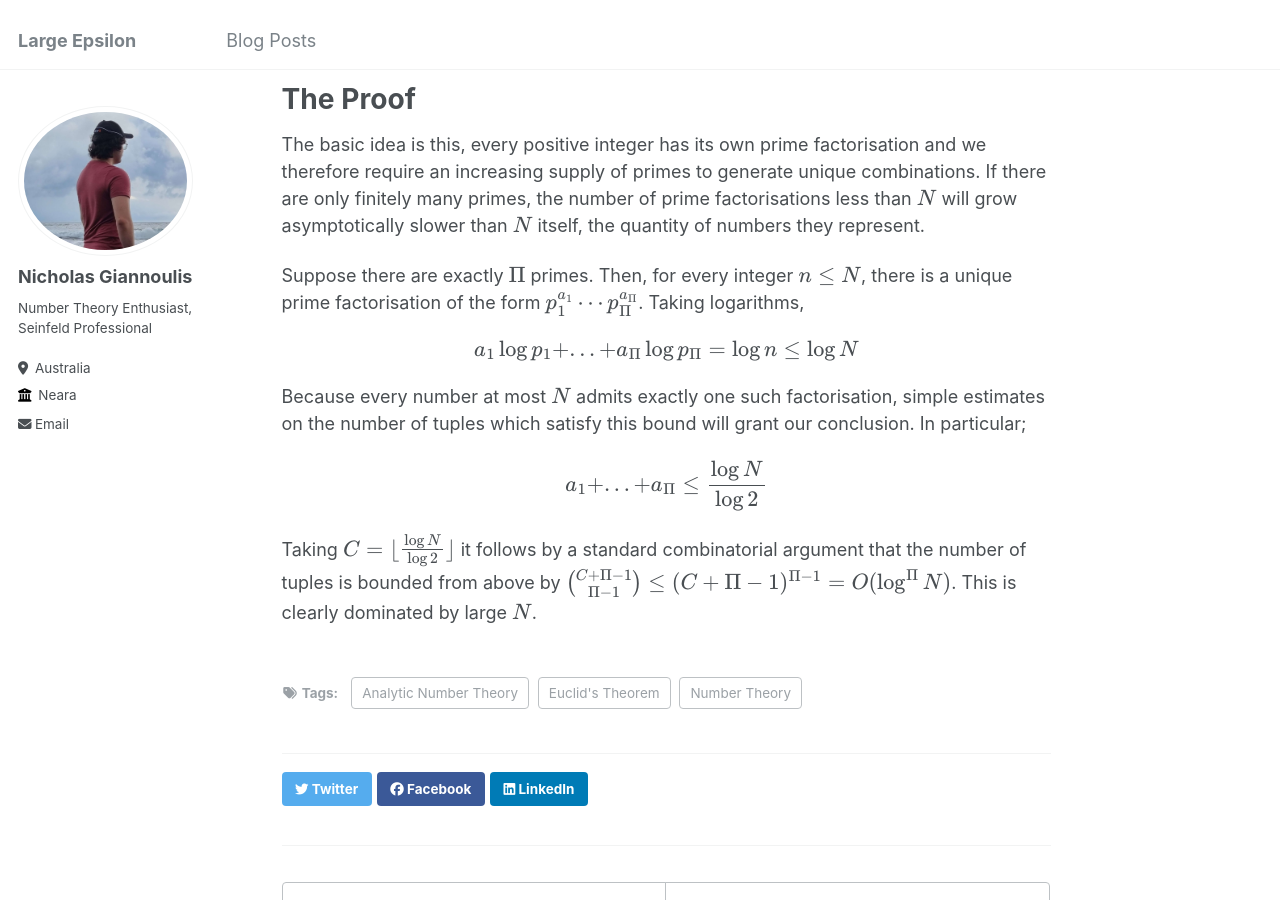
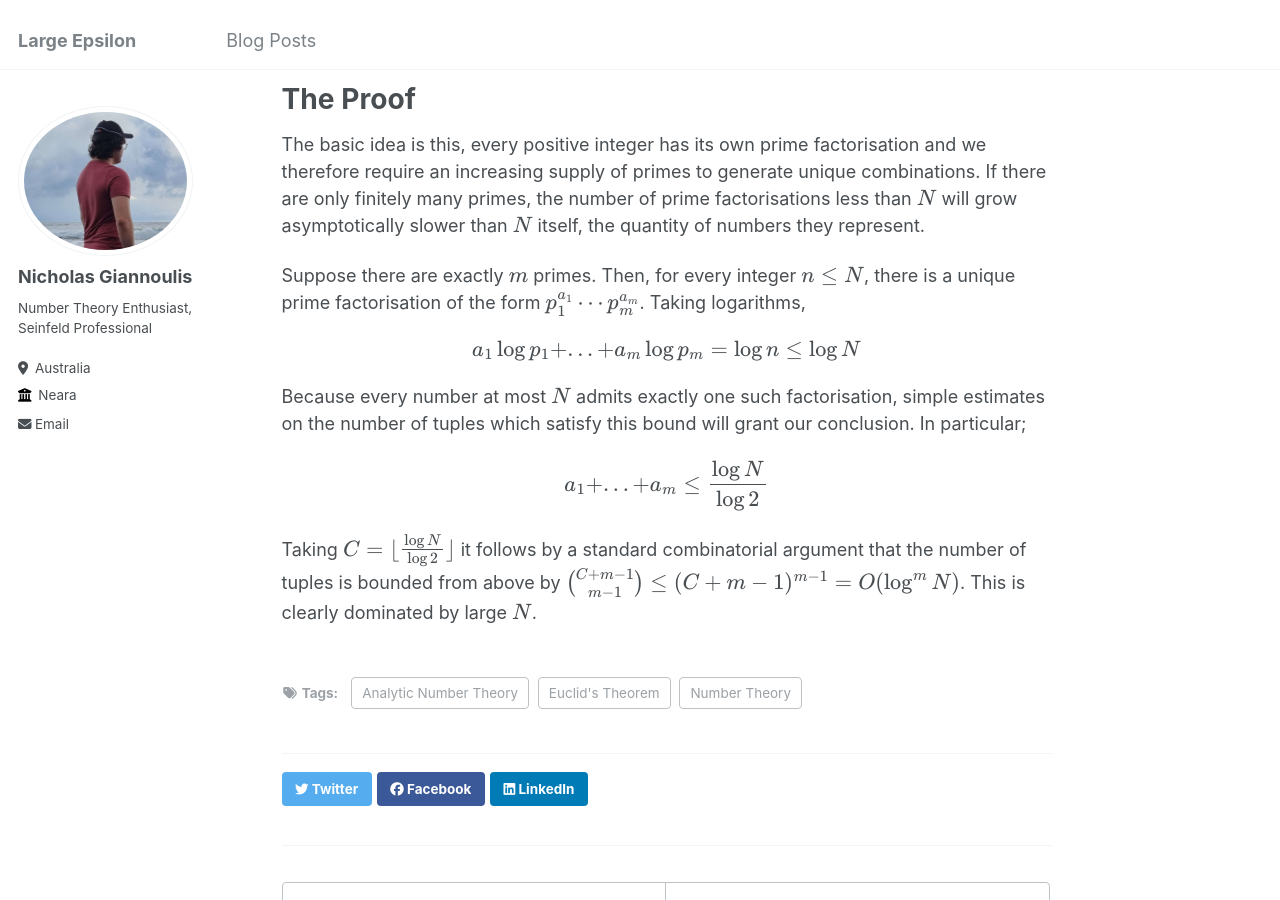
Before and after one commit to LargeEpsilon/LargeEpsilon.github.io, a Jekyll site: the page built from _posts/2024-05-21-A-Proof-of_Euclids-Theorem.md, in a window 1280 px wide and 900 px high, scrolled down 376 px. Built offline with Jekyll 4.4.1, drawn with Linux system fonts in a browser that asks for light colours; comment, search, counter and statistics services are not loaded.

```diff
--- a/_posts/2024-05-21-A-Proof-of_Euclids-Theorem.md
+++ b/_posts/2024-05-21-A-Proof-of_Euclids-Theorem.md
@@ -24,12 +24,12 @@ an increasing supply of primes to generate unique combinations. If there are onl
 of prime factorisations less than $$N$$ will grow asymptotically slower than $$N$$ itself, the quantity of
 numbers they represent.
 
-Suppose there are exactly $$\Pi$$ primes. Then, for every integer $$n \leq N$$, there is a unique prime factorisation
-of the form $$p_1^{a_1} \cdots p_\Pi^{a_\Pi}$$. Taking logarithms,
+Suppose there are exactly $$m$$ primes. Then, for every integer $$n \leq N$$, there is a unique prime factorisation
+of the form $$p_1^{a_1} \cdots p_m^{a_m}$$. Taking logarithms,
 
 $$
 \begin{equation*}
-    a_1 \log p_1 + ... + a_\Pi \log p_\Pi = \log n \leq \log N
+    a_1 \log p_1 + ... + a_m \log p_m = \log n \leq \log N
 \end{equation*}
 $$
 
@@ -38,9 +38,9 @@ this bound will grant our conclusion. In particular;
 
 $$
 \begin{equation*}
-    a_1 + ... + a_\Pi \leq \frac{\log N}{\log 2}
+    a_1 + ... + a_m \leq \frac{\log N}{\log 2}
 \end{equation*}
 $$
 
 Taking $$C = \lfloor\frac{\log N}{\log 2}\rfloor$$ it follows by a standard combinatorial argument that the number of tuples is bounded from above by
-$$\binom{C + \Pi - 1}{\Pi-1} \leq (C + \Pi - 1)^{\Pi-1} = O(\log^\Pi N)$$. This is clearly dominated by large $$N$$.
+$$\binom{C + m - 1}{m-1} \leq (C + m - 1)^{m-1} = O(\log^m N)$$. This is clearly dominated by large $$N$$.
```
